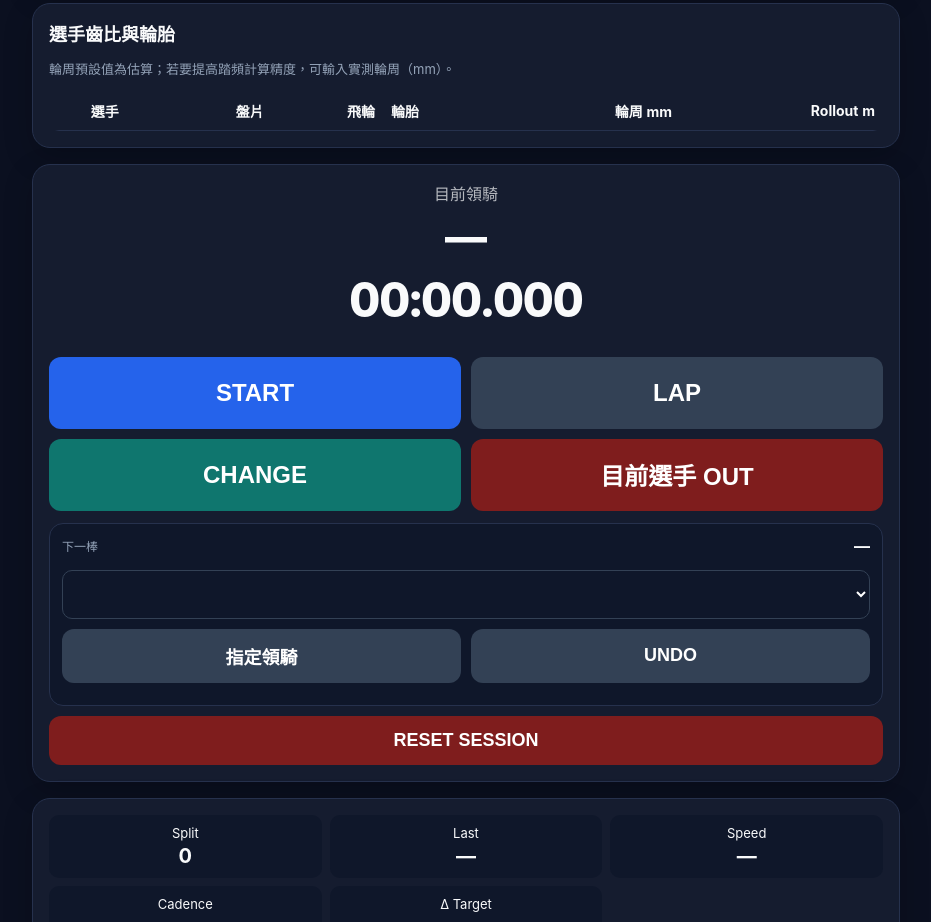
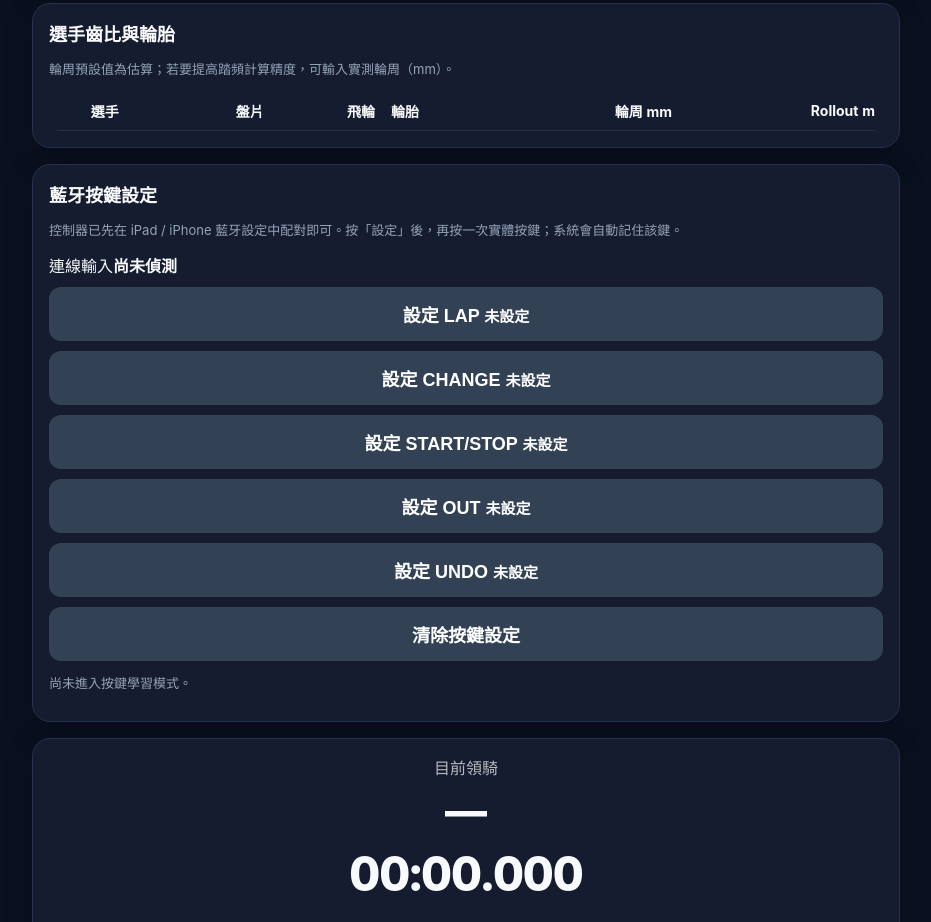
Before and after one commit to ahi0128/track-cycling-timer, a plain HTML site: page index.html in a window 1280 px wide. Shown: the part 730-1652 px from the top of the page, without its empty margins (174-1105 px from the left). Drawn offline with nearby package versions, Linux system fonts and the light colour scheme.

Commit message:
Add Bluetooth controller learning UI

```diff
--- a/index.html
+++ b/index.html
@@ -64,6 +64,23 @@
 </div>
 </section>
 
+<section class="card" id="controllerCard">
+<h2>藍牙按鍵設定</h2>
+<p class="hint">控制器已先在 iPad / iPhone 藍牙設定中配對即可。按「設定」後，再按一次實體按鍵；系統會自動記住該鍵。</p>
+<div class="controller-status"><span>連線輸入</span><strong id="lastControllerInput">尚未偵測</strong></div>
+<div class="controller-map-grid">
+  <button class="learn-control" data-action="lap">設定 LAP <small id="map-lap">未設定</small></button>
+  <button class="learn-control" data-action="change">設定 CHANGE <small id="map-change">未設定</small></button>
+  <button class="learn-control" data-action="startStop">設定 START/STOP <small id="map-startStop">未設定</small></button>
+  <button class="learn-control" data-action="out">設定 OUT <small id="map-out">未設定</small></button>
+  <button class="learn-control" data-action="undo">設定 UNDO <small id="map-undo">未設定</small></button>
+</div>
+<div class="controller-actions">
+  <button id="clearControllerMap">清除按鍵設定</button>
+</div>
+<p id="controllerLearnHint" class="hint">尚未進入按鍵學習模式。</p>
+</section>
+
 <section class="card timer">
 <div class="leader-label">目前領騎</div>
 <div id="leader" class="leader">—</div>
```
